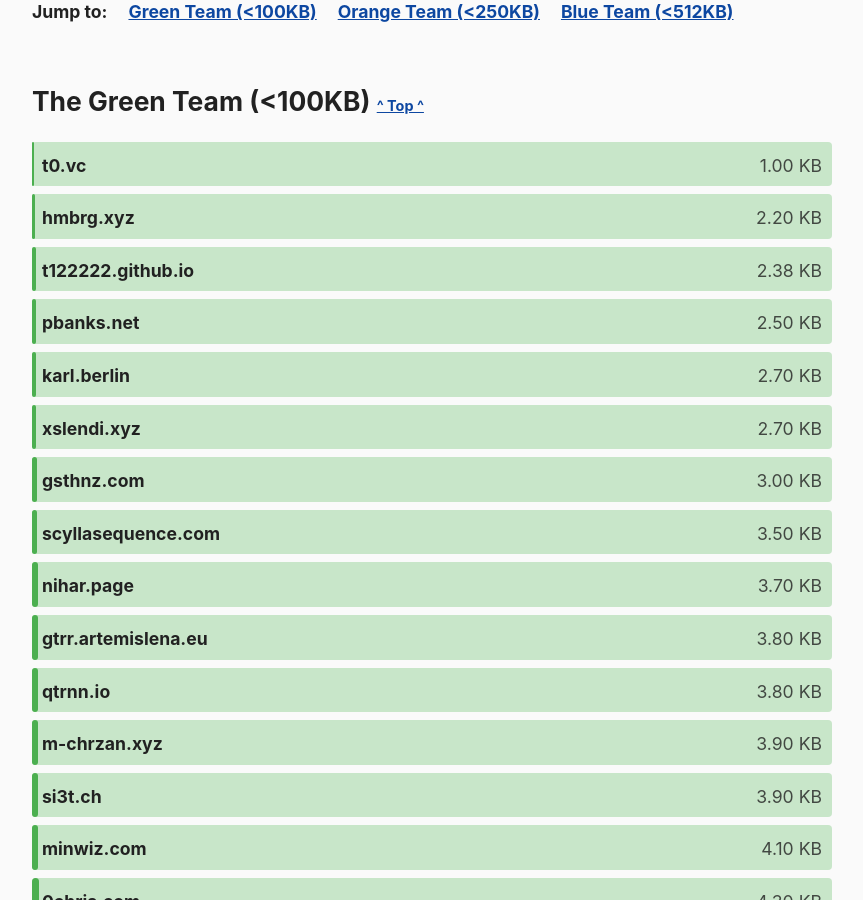
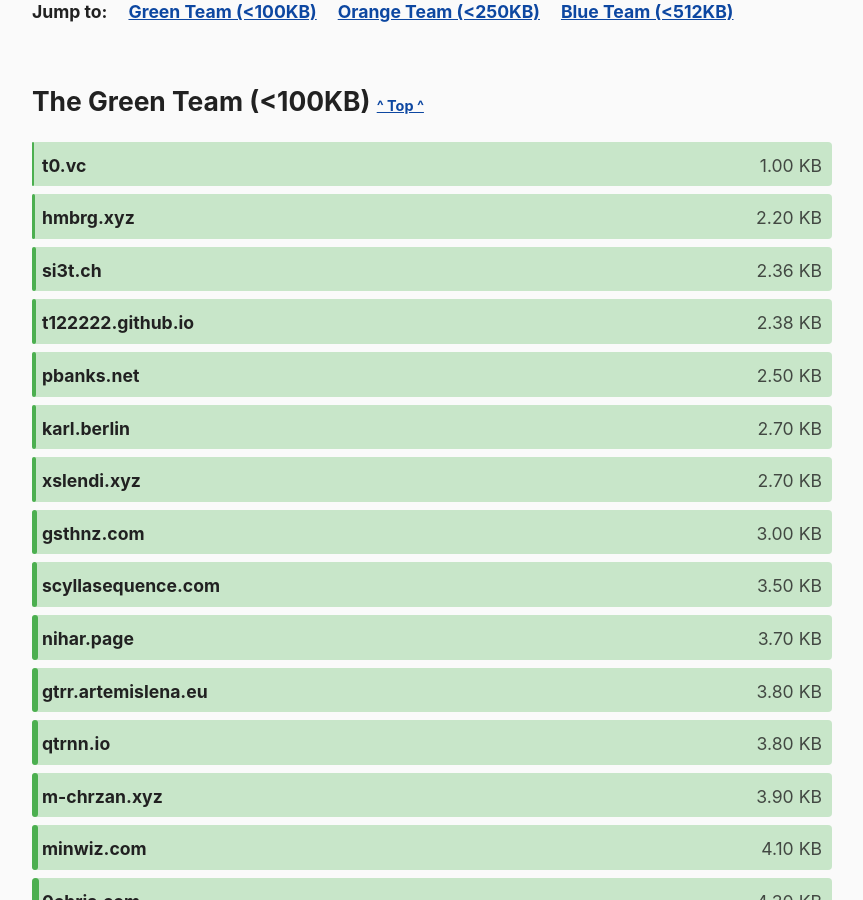
Before and after one commit to kevquirk/512kb.club, a Jekyll site: the page built from index.md, in a window 1280 px wide and 900 px high, scrolled down 905 px. Shown: the whole window, without its empty margins (208-1071 px from the left). Built offline with Jekyll 4.4.1, drawn with Linux system fonts in a browser that asks for light colours.

Commit message:
update si3t.ch with new size

```diff
--- a/_data/sites.yml
+++ b/_data/sites.yml
@@ -1300,8 +1300,8 @@
 
 - domain: si3t.ch
   url: https://si3t.ch/
-  size: 3.9
-  last_checked: 2021-10-02
+  size: 2.36
+  last_checked: 2021-11-17
 
 - domain: simpleblogs.org
   url: https://simpleblogs.org/
```
